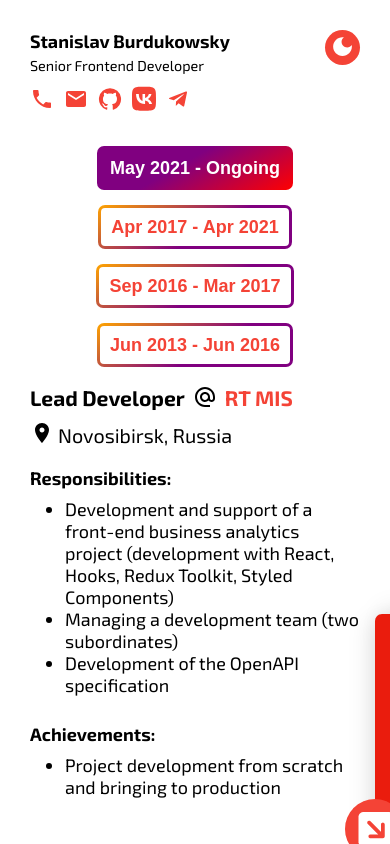
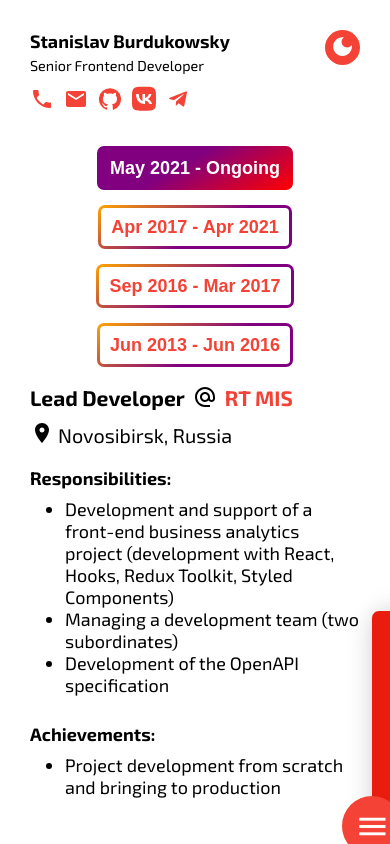
Before and after one commit to burdukowsky/burdukowsky.github.io, a React (Create React App) app: page / in a window 390 px wide. Built offline with nearby package versions, Linux system fonts and the light colour scheme.

Commit message:
mobile menu icons

```diff
--- a/src/app/components/icon/Icon.tsx
+++ b/src/app/components/icon/Icon.tsx
@@ -15,6 +15,8 @@
 import { ReactComponent as Phone } from 'icons/phone.svg';
 import { ReactComponent as Telegram } from 'icons/telegram.svg';
 import { ReactComponent as Vk } from 'icons/vk.svg';
+import { ReactComponent as Menu } from 'icons/menu.svg';
+import { ReactComponent as Close } from 'icons/close.svg';
 
 export type IconType =
   | 'darkMode'
@@ -30,7 +32,9 @@
   | 'mail'
   | 'phone'
   | 'telegram'
-  | 'vk';
+  | 'vk'
+  | 'menu'
+  | 'close';
 
 const icons: Record<IconType, any> = {
   darkMode: DarkMode,
@@ -47,6 +51,8 @@
   phone: Phone,
   telegram: Telegram,
   vk: Vk,
+  menu: Menu,
+  close: Close,
 };
 
 interface Props {
--- a/src/app/layout/menu-mobile/MenuMobile.module.scss
+++ b/src/app/layout/menu-mobile/MenuMobile.module.scss
@@ -8,7 +8,7 @@
   width: $wrap-size;
   height: $wrap-size;
   position: fixed;
-  $offset: -#{calc($wrap-size / 2 - $btn-size * .25)};
+  $offset: -#{calc($wrap-size / 2 - $btn-size * .3)};
   right: $offset;
   bottom: $offset;
   transform: rotate(90deg);
@@ -36,5 +36,8 @@
     transform: translate(-50%, -50%);
     width: $btn-size;
     height: $btn-size;
+    > svg {
+      transform: rotate(-90deg);
+    }
   }
 }
--- a/src/app/layout/menu-mobile/MenuMobile.tsx
+++ b/src/app/layout/menu-mobile/MenuMobile.tsx
@@ -33,7 +33,7 @@
         </Space>
       </div>
       <Button
-        icon='link'
+        icon={active ? 'close' : 'menu'}
         iconSize='35px'
         className={styles.MenuMobileButton}
         onClick={toggle}
```
Also changed, not shown: src/icons/close.svg (added), src/icons/menu.svg (added).
